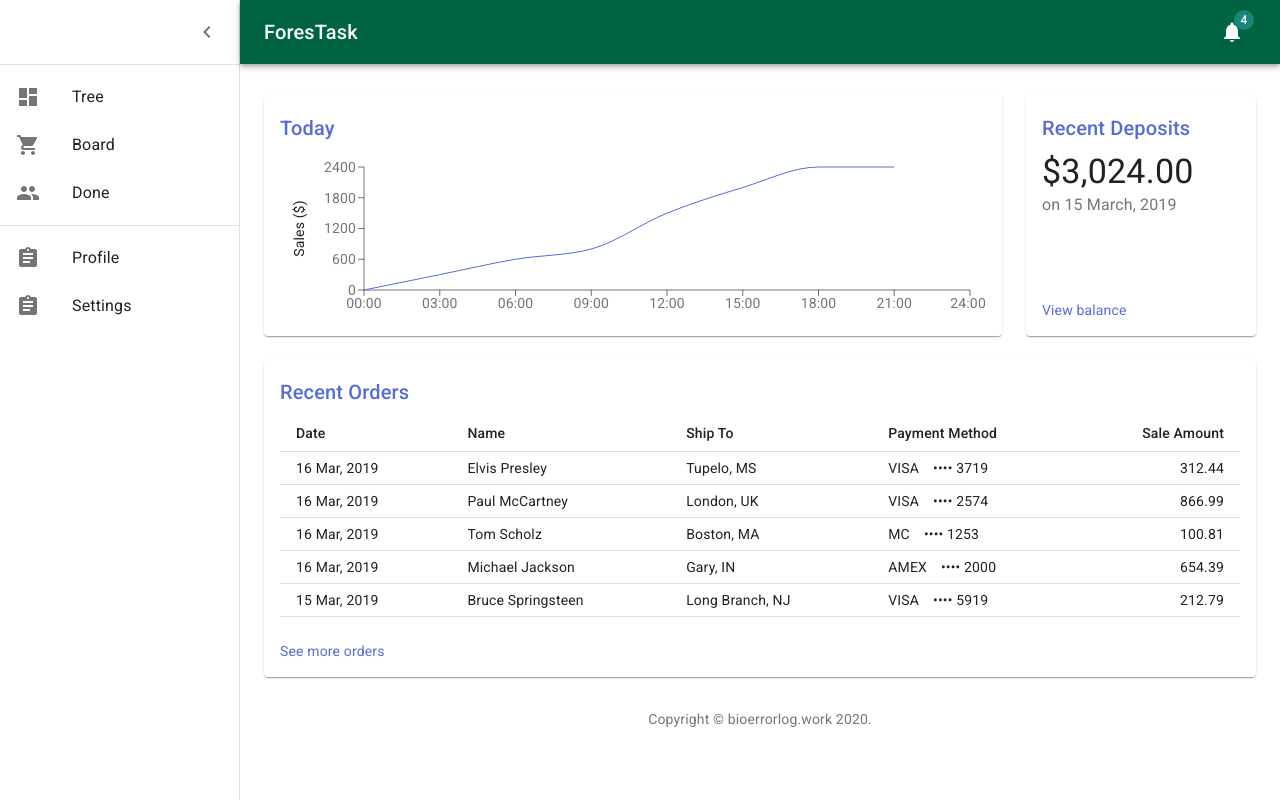
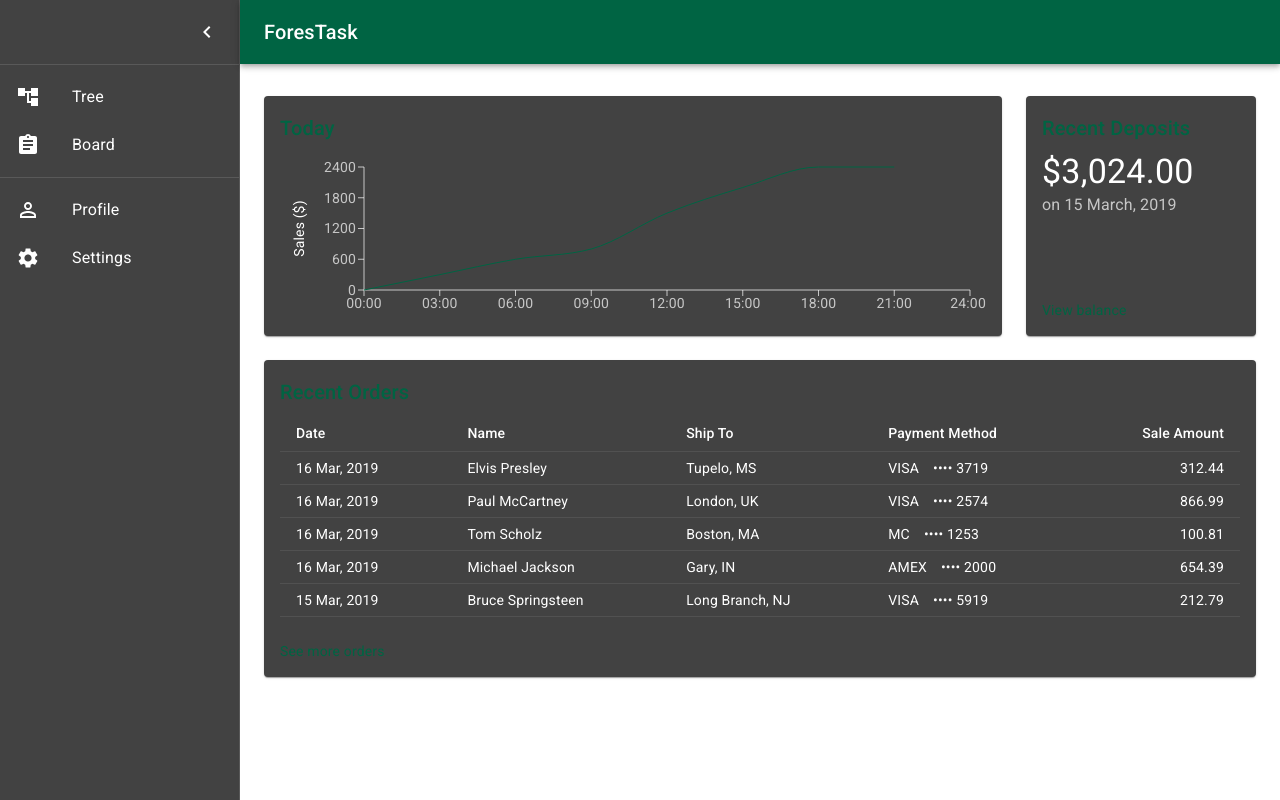
Before and after one commit to bioerrorlog/TaskAppNextTs, a React (Create React App) app: page / in a window 1280 px wide. Built offline with nearby package versions, Linux system fonts and the light colour scheme.

Commit message:
dark theme

```diff
--- a/src/dashboard/Dashboard.js
+++ b/src/dashboard/Dashboard.js
@@ -17,7 +17,6 @@ import Paper from '@material-ui/core/Paper';
 import Link from '@material-ui/core/Link';
 import MenuIcon from '@material-ui/icons/Menu';
 import ChevronLeftIcon from '@material-ui/icons/ChevronLeft';
-import NotificationsIcon from '@material-ui/icons/Notifications';
 import { mainListItems, secondaryListItems } from './listItems';
 import Chart from './Chart';
 import Deposits from './Deposits';
@@ -44,7 +43,6 @@ const useStyles = makeStyles((theme) => ({
   },
   toolbar: {
     paddingRight: 24, // keep right padding when drawer closed
-    background: '#006443',
   },
   toolbarIcon: {
     display: 'flex',
@@ -148,11 +146,6 @@ export default function Dashboard() {
           <Typography component="h1" variant="h6" color="inherit" noWrap className={classes.title}>
             ForesTask
           </Typography>
-          <IconButton color="inherit">
-            <Badge badgeContent={4} color="secondary">
-              <NotificationsIcon />
-            </Badge>
-          </IconButton>
         </Toolbar>
       </AppBar>
       {/* Header bar END */}
--- a/src/dashboard/listItems.js
+++ b/src/dashboard/listItems.js
@@ -2,33 +2,24 @@ import React from 'react';
 import ListItem from '@material-ui/core/ListItem';
 import ListItemIcon from '@material-ui/core/ListItemIcon';
 import ListItemText from '@material-ui/core/ListItemText';
-import ListSubheader from '@material-ui/core/ListSubheader';
-import DashboardIcon from '@material-ui/icons/Dashboard';
-import ShoppingCartIcon from '@material-ui/icons/ShoppingCart';
-import PeopleIcon from '@material-ui/icons/People';
-import BarChartIcon from '@material-ui/icons/BarChart';
-import LayersIcon from '@material-ui/icons/Layers';
 import AssignmentIcon from '@material-ui/icons/Assignment';
+import PermIdentityIcon from '@material-ui/icons/PermIdentity';
+import SettingsIcon from '@material-ui/icons/Settings';
+import AccountTreeIcon from '@material-ui/icons/AccountTree';
 
 export const mainListItems = (
   <div>
     <ListItem button>
       <ListItemIcon>
-        <DashboardIcon />
+        <AccountTreeIcon />
       </ListItemIcon>
       <ListItemText primary="Tree" />
     </ListItem>
     <ListItem button>
       <ListItemIcon>
-        <ShoppingCartIcon />
+        <AssignmentIcon />
       </ListItemIcon>
       <ListItemText primary="Board" />
-    </ListItem>
-    <ListItem button>
-      <ListItemIcon>
-        <PeopleIcon />
-      </ListItemIcon>
-      <ListItemText primary="Done" />
     </ListItem>
   </div>
 );
@@ -37,13 +28,13 @@ export const secondaryListItems = (
   <div>
     <ListItem button>
       <ListItemIcon>
-        <AssignmentIcon />
+        <PermIdentityIcon />
       </ListItemIcon>
       <ListItemText primary="Profile" />
     </ListItem>
     <ListItem button>
       <ListItemIcon>
-        <AssignmentIcon />
+        <SettingsIcon />
       </ListItemIcon>
       <ListItemText primary="Settings" />
     </ListItem>
--- a/src/theme.js
+++ b/src/theme.js
@@ -4,8 +4,9 @@ import { createMuiTheme } from '@material-ui/core/styles';
 // A custom theme for this app
 const theme = createMuiTheme({
   palette: {
+    type: 'dark',
     primary: {
-      main: '#556cd6',
+      main: '#006443',
     },
     secondary: {
       main: '#19857b',
```
